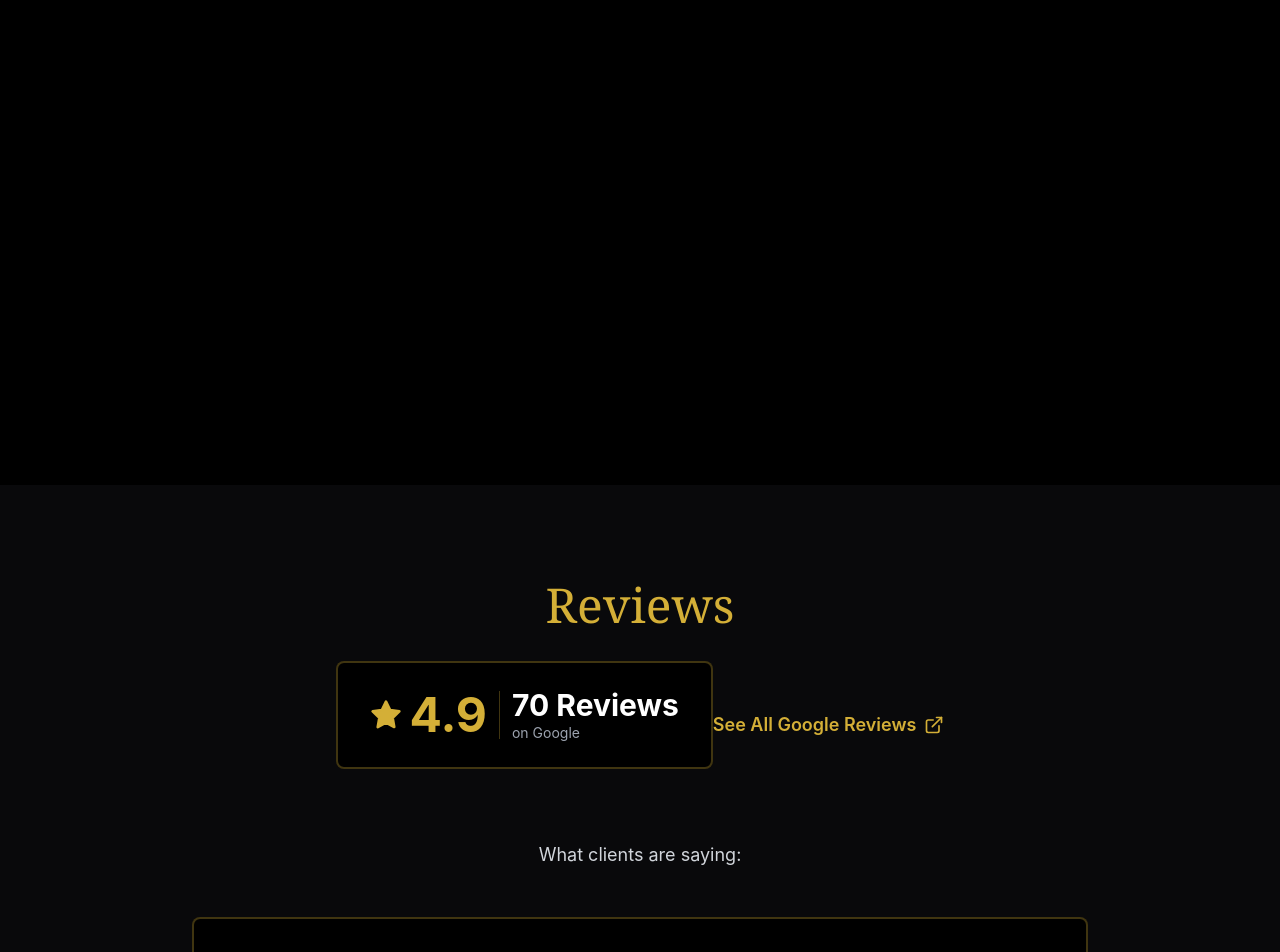
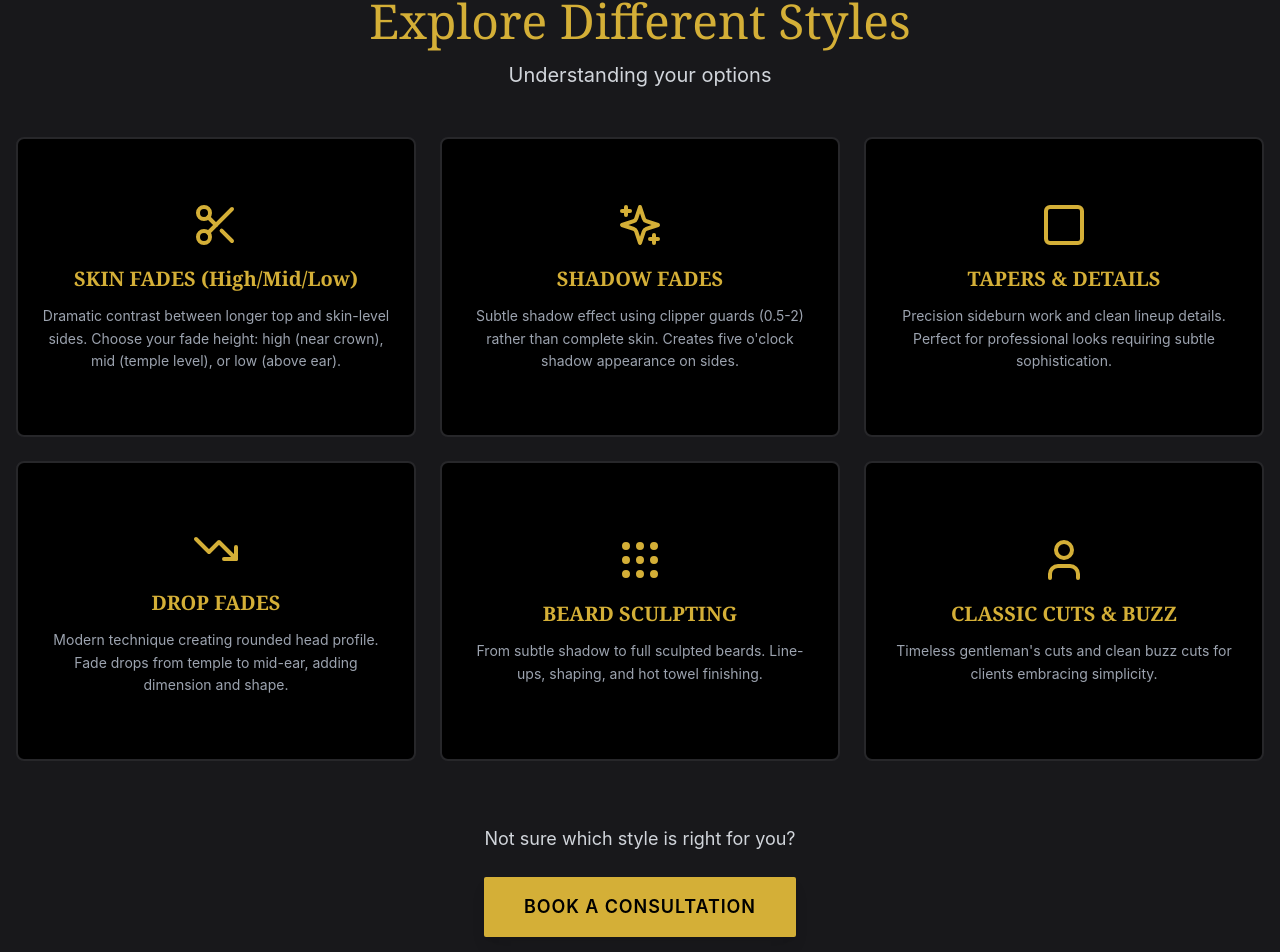
Before and after one commit to tlmcburney/barbersebastiantorres, a React (Vite) app: page / in a window 1280 px wide. Shown: the part 2759-3711 px from the top of the page. Built offline with nearby package versions, Linux system fonts and the light colour scheme; no server answers; the database is empty; a web font is replaced by a local one.

Commit message:
Updated Gallery.tsx

```diff
--- a/src/components/Gallery.tsx
+++ b/src/components/Gallery.tsx
@@ -19,7 +19,7 @@ const Gallery: React.FC<GalleryProps> = ({ onImageClick }) => {
   return (
     <section id="gallery" className="py-24 px-4 bg-black fade-on-scroll opacity-0">
       <div className="max-w-7xl mx-auto">
-        <h2 className="section-title mb-16 text-gold">The Work Speaks</h2>
+        <h2 className="section-title mb-16 text-gold">Recent Work</h2>
 
         <p className="text-center text-gray-300 text-lg mb-12 max-w-3xl mx-auto">
           Every cut tells a story. Browse through transformations that showcase precision, style, and confidence.
--- a/src/components/ServiceGallery.tsx
+++ b/src/components/ServiceGallery.tsx
@@ -1,140 +1,95 @@
-import React, { useEffect, useState } from 'react'
-import { supabase } from '../lib/supabase'
-import { ChevronRight } from 'lucide-react'
+import React from 'react'
+import { Scissors, Sparkles, Square, TrendingDown, Grip, User } from 'lucide-react'
 
-// Define the structure of a service category
-interface ServiceCategory {
-  id: string
+interface CategoryTile {
   title: string
   description: string
-  cover_image: string
-  image_1: string
-  image_2: string
-  image_3: string
-  display_order: number
+  icon: React.ReactNode
 }
 
-// Props for the ServiceGallery component
 interface ServiceGalleryProps {
-  onCategoryClick: (category: ServiceCategory) => void
+  onCategoryClick: (category: CategoryTile) => void
 }
 
+const categories: CategoryTile[] = [
+  {
+    title: 'SKIN FADES (High/Mid/Low)',
+    description: 'Dramatic contrast between longer top and skin-level sides. Choose your fade height: high (near crown), mid (temple level), or low (above ear).',
+    icon: <Scissors className="w-12 h-12" />
+  },
+  {
+    title: 'SHADOW FADES',
+    description: 'Subtle shadow effect using clipper guards (0.5-2) rather than complete skin. Creates five o\'clock shadow appearance on sides.',
+    icon: <Sparkles className="w-12 h-12" />
+  },
+  {
+    title: 'TAPERS & DETAILS',
+    description: 'Precision sideburn work and clean lineup details. Perfect for professional looks requiring subtle sophistication.',
+    icon: <Square className="w-12 h-12" />
+  },
+  {
+    title: 'DROP FADES',
+    description: 'Modern technique creating rounded head profile. Fade drops from temple to mid-ear, adding dimension and shape.',
+    icon: <TrendingDown className="w-12 h-12" />
+  },
+  {
+    title: 'BEARD SCULPTING',
+    description: 'From subtle shadow to full sculpted beards. Line-ups, shaping, and hot towel finishing.',
+    icon: <Grip className="w-12 h-12" />
+  },
+  {
+    title: 'CLASSIC CUTS & BUZZ',
+    description: 'Timeless gentleman\'s cuts and clean buzz cuts for clients embracing simplicity.',
+    icon: <User className="w-12 h-12" />
+  }
+]
+
 const ServiceGallery: React.FC<ServiceGalleryProps> = ({ onCategoryClick }) => {
-  // State to store service categories fetched from database
-  const [categories, setCategories] = useState<ServiceCategory[]>([])
-  // State to track loading status
-  const [loading, setLoading] = useState(true)
-
-  // Fetch service categories from Supabase when component mounts
-  useEffect(() => {
-    const fetchCategories = async () => {
-      try {
-        const { data, error } = await supabase
-          .from('service_categories')
-          .select('*')
-          .order('display_order', { ascending: true })
-
-        if (error) {
-          console.error('Error fetching service categories:', error)
-          return
-        }
-
-        if (data) {
-          setCategories(data)
-        }
-      } catch (err) {
-        console.error('Error:', err)
-      } finally {
-        setLoading(false)
-      }
-    }
-
-    fetchCategories()
-  }, [])
-
-  // Show loading state while fetching data
-  if (loading) {
-    return (
-      <section className="py-24 px-4 bg-zinc-900">
-        <div className="max-w-7xl mx-auto">
-          <h2 className="section-title mb-16 text-gold">View the Work</h2>
-          <div className="text-center text-gray-400">Loading services...</div>
-        </div>
-      </section>
-    )
-  }
-
   return (
     <section id="service-gallery" className="py-24 px-4 bg-zinc-900 fade-on-scroll opacity-0">
       <div className="max-w-7xl mx-auto">
-        {/* Section title */}
-        <h2 className="section-title mb-16 text-gold">View the Work</h2>
+        <h2 className="section-title mb-4 text-gold">Explore Different Styles</h2>
 
-        {/* Introduction text */}
-        <p className="text-center text-gray-300 text-lg mb-12 max-w-3xl mx-auto">
-          Explore our signature services. Each style represents precision craftsmanship and attention to detail.
+        <p className="text-center text-gray-300 text-xl mb-12">
+          Understanding your options
         </p>
 
-        {/* Grid of service category tiles */}
-        <div className="grid grid-cols-1 md:grid-cols-2 lg:grid-cols-3 gap-8">
+        <div className="grid grid-cols-1 md:grid-cols-2 lg:grid-cols-3 gap-6">
           {categories.map((category, index) => (
             <div
-              key={category.id}
+              key={index}
               className="group cursor-pointer fade-on-scroll opacity-0"
               onClick={() => onCategoryClick(category)}
               style={{ animationDelay: `${index * 0.1}s` }}
             >
-              {/* Category tile card */}
-              <div className="relative overflow-hidden rounded-lg border-2 border-zinc-800 group-hover:border-gold transition-all duration-300 bg-black">
-                {/* Cover image container */}
-                <div className="relative aspect-[4/3] overflow-hidden">
-                  <img
-                    src={category.cover_image}
-                    alt={category.title}
-                    className="w-full h-full object-cover transform group-hover:scale-110 transition-transform duration-500"
-                    loading="lazy"
-                  />
-                  {/* Dark overlay on hover */}
-                  <div className="absolute inset-0 bg-gradient-to-t from-black via-black/50 to-transparent opacity-60 group-hover:opacity-80 transition-opacity duration-300"></div>
+              <div className="relative overflow-hidden rounded-lg border-2 border-zinc-800 group-hover:border-gold group-hover:shadow-[0_0_20px_rgba(212,175,55,0.3)] transition-all duration-300 bg-black h-[300px] flex flex-col">
+                <div className="flex-1 flex flex-col items-center justify-center p-6 text-center">
+                  <div className="text-gold mb-4 transform group-hover:scale-110 transition-transform duration-300">
+                    {category.icon}
+                  </div>
 
-                  {/* View icon that appears on hover */}
-                  <div className="absolute inset-0 flex items-center justify-center opacity-0 group-hover:opacity-100 transition-opacity duration-300">
-                    <div className="w-16 h-16 rounded-full bg-gold flex items-center justify-center transform group-hover:scale-110 transition-transform duration-300">
-                      <ChevronRight className="w-8 h-8 text-black" />
-                    </div>
-                  </div>
-                </div>
-
-                {/* Category title and description */}
-                <div className="p-6">
-                  <h3 className="text-2xl font-bold text-gold mb-2 group-hover:text-yellow-400 transition-colors duration-300">
+                  <h3 className="text-xl font-bold text-gold mb-3 group-hover:text-yellow-400 transition-colors duration-300">
                     {category.title}
                   </h3>
-                  <p className="text-gray-400 leading-relaxed">
+
+                  <p className="text-gray-400 text-sm leading-relaxed">
                     {category.description}
                   </p>
-
-                  {/* "View Examples" call to action */}
-                  <div className="flex items-center mt-4 text-gray-500 group-hover:text-gold transition-colors duration-300">
-                    <span className="text-sm font-medium">View Examples</span>
-                    <ChevronRight className="w-4 h-4 ml-1 transform group-hover:translate-x-1 transition-transform duration-300" />
-                  </div>
                 </div>
               </div>
             </div>
           ))}
         </div>
 
-        {/* Call to action at bottom of section */}
         <div className="text-center mt-16">
           <p className="text-gray-300 text-lg mb-6">
-            Ready to get your own custom look?
+            Not sure which style is right for you?
           </p>
           <button
             onClick={() => window.open('https://calendar.app.google/BEhtXqMUscVqVvF68', '_blank')}
             className="btn-primary px-10 py-4 text-lg"
           >
-            Book With Sebastian
+            Book a Consultation
           </button>
         </div>
       </div>
```
Also changed, not shown: src/components/ServiceModal.tsx (+18 -44 lines).
